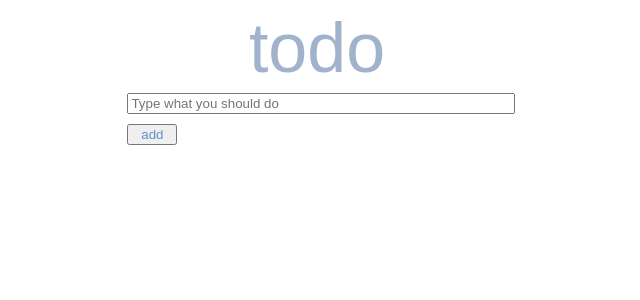
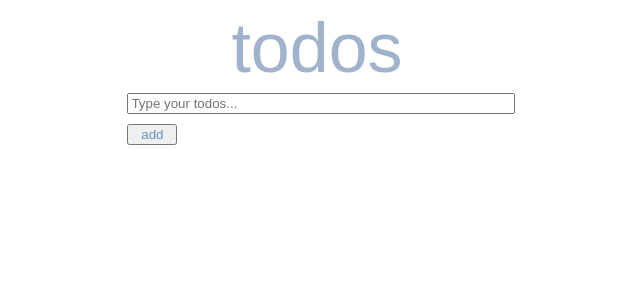
Before and after one commit to ckaia/create-react-app, a React (Create React App) app: page / in a window 1280 px wide. Shown: the top 300 px of the page, without its empty margins (323-963 px from the left). Built offline with nearby package versions, Linux system fonts and the light colour scheme; the HTML template or start-up script is replaced by a standard one.

Commit message:
Updated header and button names

```diff
--- a/src/App.js
+++ b/src/App.js
@@ -163,7 +163,7 @@ class App extends Component {
             clickData={item}
             color='rgb(101, 143, 204)'
             onClick={() => this.removeTask(index)}
-            text='remove'
+            text='x'
             type='submit'
           />
         </TaskItem>
@@ -172,12 +172,12 @@ class App extends Component {
 
     return (
       <Container>
-        <Header>todo</Header>
+        <Header>todos</Header>
         <Body>
           <Add id='task-form'>
             <Input
               type='text'
-              defaultText='Type what you should do'
+              defaultText='Type your todos...'
               onKeyPress={this.addTaskOnEnter}
               id='add-task'
               width='100%'
```
